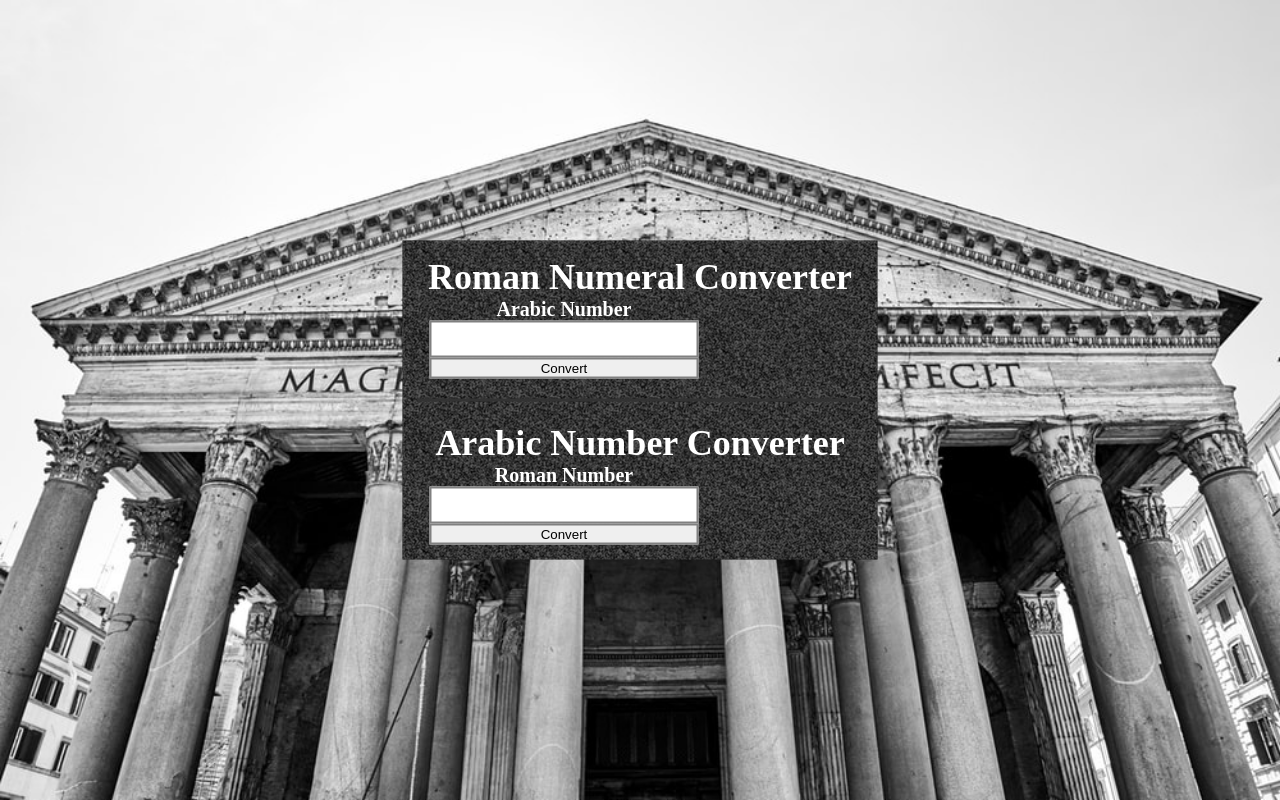
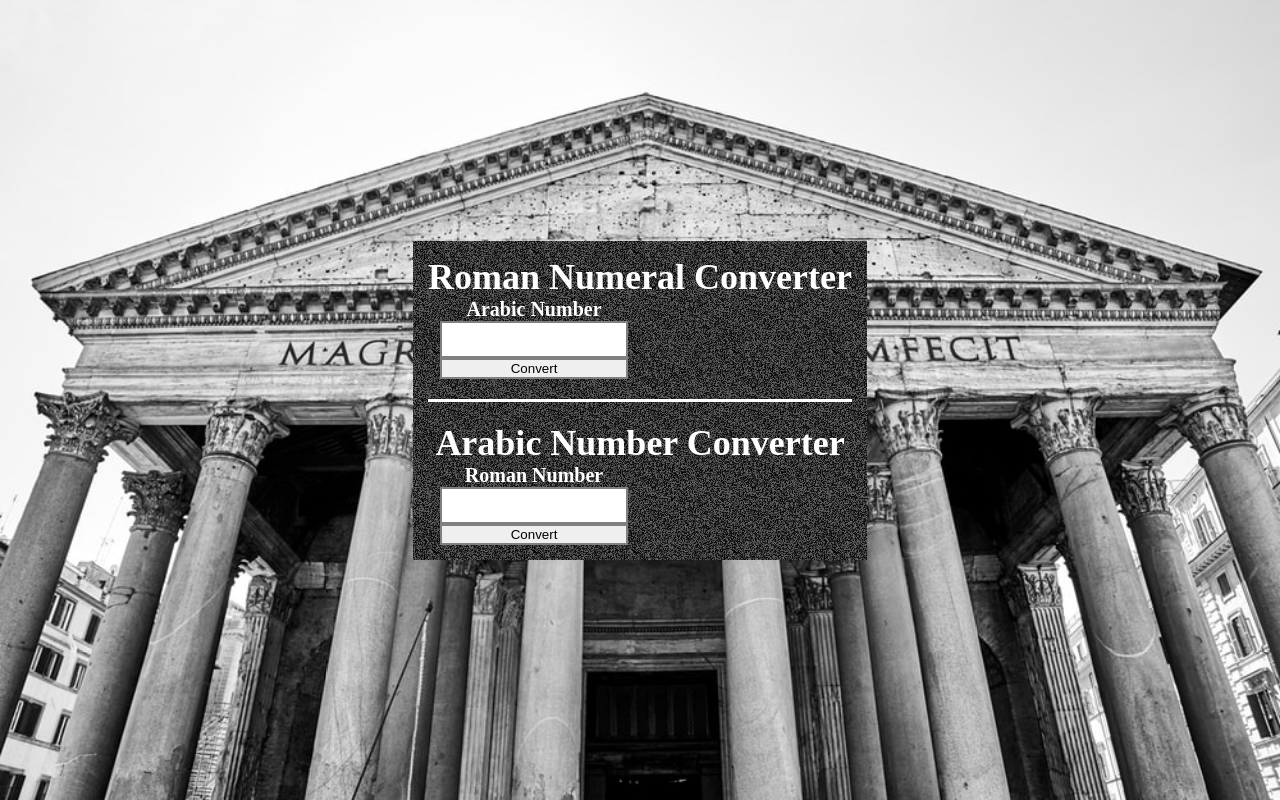
Before and after one commit to ElreyB/react-roman-numeral, a React (Create React App) app: page / in a window 1280 px wide. Built offline with nearby package versions, Linux system fonts and the light colour scheme.

Commit message:
center main and sized input

```diff
--- a/src/App.js
+++ b/src/App.js
@@ -2,33 +2,43 @@ import React from "react";
 import styled from "styled-components/macro";
 import Form from "./components/Form";
 import panelBackground from "./styles/images/panel_background.png";
+import mainBackground from "./styles/images/roman-background.jpeg";
 
 const Main = styled.main`
   background-color: ${({ theme }) => theme.colors.panel};
-  min-height: 246px;
-  width: 475px;
-  position: absolute;
-  top: 50%;
-  left: 50%;
-  transform: translate(-50%, -50%);
+  min-height: 300px;
+  /* flex-basis: 475px;
+  flex-shrink: 1; */
 `;
 
 const Panel = styled.div`
   background-image: url(${panelBackground});
   padding: 15px;
   font-weight: bold;
-  min-height: 246px;
 `;
 
 const Line = styled.div`
-  background-color: #333333;
-  width: 443px;
+  background-color: ${({ theme }) => theme.colors.white};
   height: 3px;
   margin: 20px 0;
 `;
 
+const Background = styled.div`
+  display: flex;
+  justify-content: center;
+  align-items: center;
+  background: url(${mainBackground});
+  height: 100vh;
+  width: 100vw;
+  background-attachment: fixed;
+  background-position: center;
+  background-repeat: no-repeat;
+  background-size: cover;
+`;
+
 function App() {
   return (
+    <Background>
       <Main>
         <Panel>
           <Form converter="roman" />
@@ -36,6 +46,7 @@ function App() {
           <Form converter="arabic" />
         </Panel>
       </Main>
+    </Background>
   );
 }
 
--- a/src/components/Form/Form.js
+++ b/src/components/Form/Form.js
@@ -15,11 +15,17 @@ const Section = styled.section`
 const FormWrapper = styled.div`
   display: flex;
   justify-content: space-between;
+  @media (max-width: 425px) {
+    flex-direction: column;
+  }
 `;
 
 const FormSection = styled.section`
   flex-basis: 50%;
   padding: 0 12px;
+  @media (max-width: 425px) {
+    flex-basis: 100%;
+  }
 `;
 
 const Result = styled.div`
--- a/src/styleGuide/TextInput/TextInput.js
+++ b/src/styleGuide/TextInput/TextInput.js
@@ -2,11 +2,12 @@ import React from "react";
 import styled from "styled-components/macro";
 import { string, func, number, oneOfType } from "prop-types";
 
-const Wrapper = styled.div``;
+const Wrapper = styled.div`
+  /* display: inline-block; */
+`;
 
 const Label = styled.label`
-  width: 100%;
-  display: inline-block;
+  display: block;
   font-size: 20px;
 `;
 
@@ -15,6 +16,7 @@ const StyledInput = styled.input`
   text-align: center;
   font-size: 20px;
   padding: 5px 0;
+  width: 100%;
 `;
 
 export default function TextInput({
--- a/src/styles/global.js
+++ b/src/styles/global.js
@@ -1,17 +1,12 @@
 import { createGlobalStyle } from "styled-components";
-import image from "./images/roman-background.jpeg";
 
 export const GlobalStyles = createGlobalStyle`
+  * {
+    box-sizing: border-box;
+  }
   body {
     color: ${({ theme }) => theme.colors.white};
     padding: 0;
-    background-image: url(${image});
-    background-size: cover;
-    position: absolute;
-    top: 0;
-    left: 0;
-    bottom: 0;
-    right: 0;
   }
   body, p, h1 {
     margin: 0;
```
Lines whose indentation alone changed are shown as unchanged.
